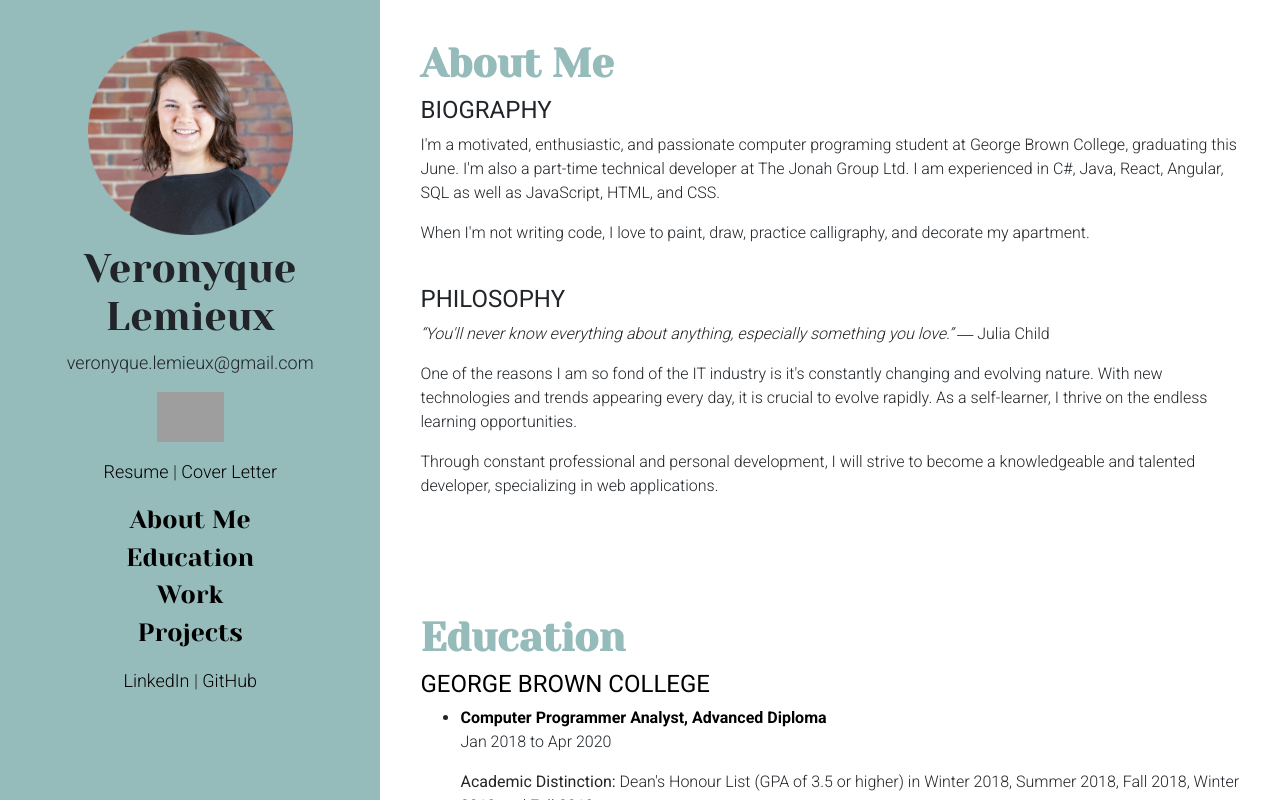
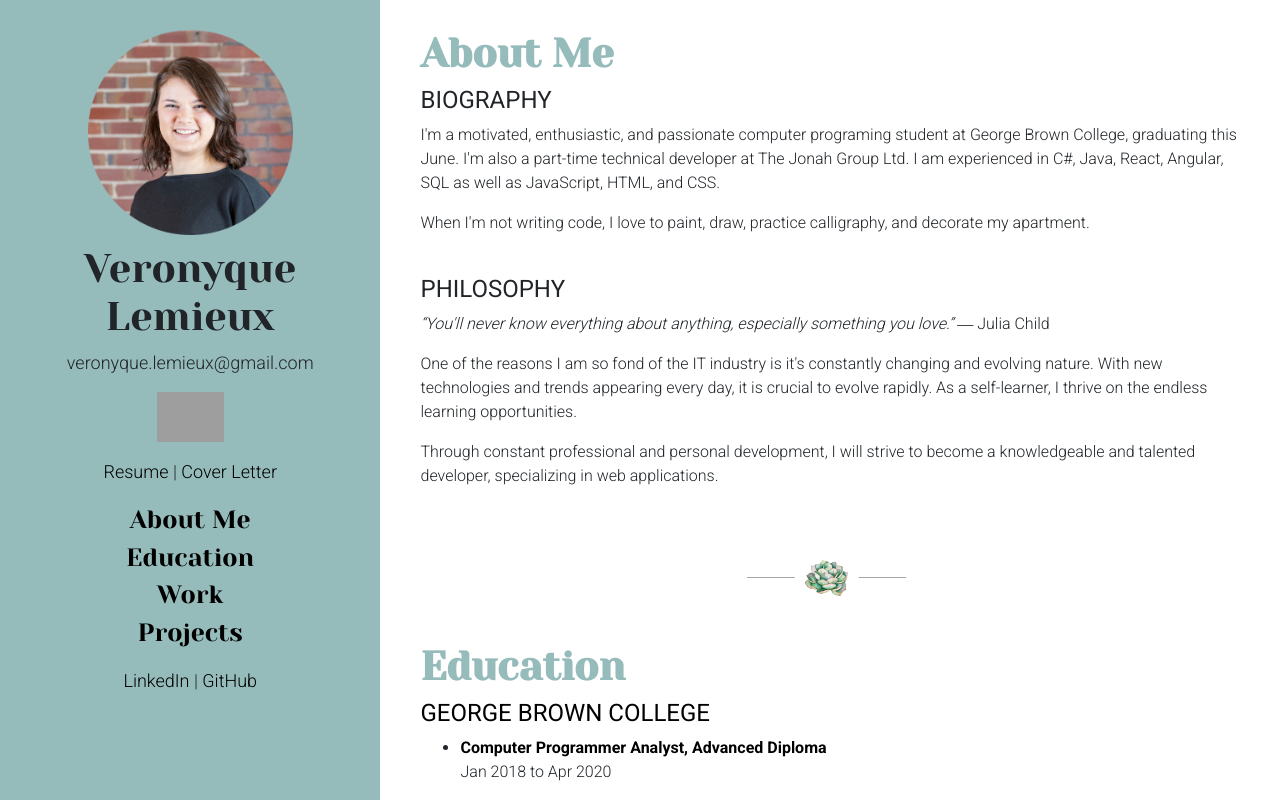
Before and after one commit to verolemieux/portfolio, a React (Create React App) app: page / in a window 1280 px wide. Built offline with nearby package versions, Linux system fonts and the light colour scheme; grey boxes are pictures that could not be loaded.

Commit message:
added divider

```diff
--- a/public/style.css
+++ b/public/style.css
@@ -18,8 +18,8 @@
 }
 
 section {
-    padding-top: 40px;
-    padding-bottom: 60px;
+    padding-top: 30px;
+    padding-bottom: 30px;
 }
 
 .main h1 {
@@ -125,3 +125,7 @@ img {
     padding-top: 0;
     margin-bottom: 16px;
 }
+
+.logo-divider {
+    width: 200px;
+}
--- a/src/index.css
+++ b/src/index.css
@@ -11,3 +11,8 @@ code {
   font-family: source-code-pro, Menlo, Monaco, Consolas, 'Courier New',
     monospace;
 }
+
+.img-container-pages {
+  display: flex;
+  justify-content: center;
+}
--- a/src/pages/about.jsx
+++ b/src/pages/about.jsx
@@ -15,6 +15,9 @@ export default class AboutMe extends Component {
             <p>One of the reasons I am so fond of the IT industry is it's constantly changing and evolving nature. With new technologies and trends appearing every day, it is crucial to evolve rapidly. As a self-learner, I thrive on the endless learning opportunities.</p>
             <p>Through constant professional and personal development, I will strive to become a knowledgeable and talented developer, specializing in web applications.</p>
           </section>
+          <div className="img-container-pages">
+            <img className="logo-divider" src="../../succulent-logo-divider-edited.png"></img>
+          </div>
         </div>
       )
     }
--- a/src/pages/education.jsx
+++ b/src/pages/education.jsx
@@ -26,6 +26,9 @@ export default class Education extends Component {
                         <Button variant="light"><a href="../../uw_academic_transcript.pdf" target="_blank" rel="noopener noreferrer">View Transcript</a></Button>
                 </ul>
           </section>
+          <div className="img-container-pages">
+            <img className="logo-divider" src="../../succulent-logo-divider-edited.png"></img>
+          </div>
         </div>
       )
     }
--- a/src/pages/work.jsx
+++ b/src/pages/work.jsx
@@ -28,6 +28,9 @@ export default class Work extends Component {
                 </ul>
             </ul>
           </section>
+          <div className="img-container-pages">
+            <img className="logo-divider" src="../../succulent-logo-divider-edited.png"></img>
+          </div>
         </div>
       )
     }
```
Also changed, not shown: public/succulent-logo-divider-edited.png (added), public/succulent-logo-divider.PNG (added).
